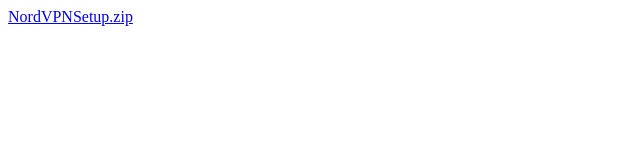
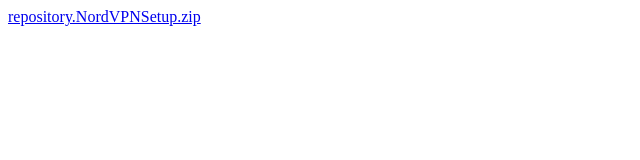
Before and after one commit to prentzgodz/nordvpn, a plain HTML site: page index.html in a window 1280 px wide. Shown: the whole page, without its empty margins (0-640 px from the left). Drawn offline with Linux system fonts and the light colour scheme.

Commit message:
Update index.html

```diff
--- a/index.html
+++ b/index.html
@@ -1,2 +1,2 @@
 <!DOCTYPE html>
-<a href="NordVPNSetup.zip">NordVPNSetup.zip</a>
+<a href="repository.NordVPNSetup.zip">repository.NordVPNSetup.zip</a>
```
